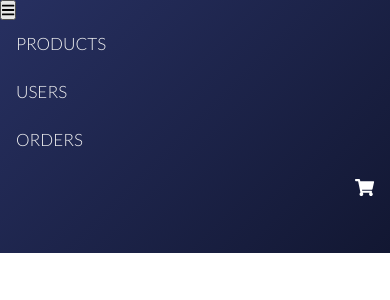
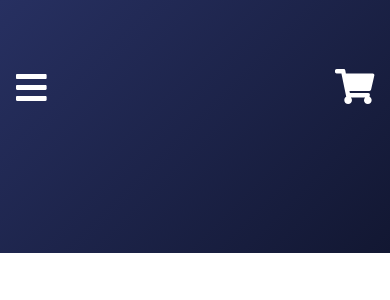
Before and after one commit to fVazquezs/supplies-ui, a React (Create React App) app: page / in a window 390 px wide. Shown: the top 300 px of the page. Built offline with nearby package versions, Linux system fonts and the light colour scheme; the HTML template or start-up script is replaced by a standard one; a web font is replaced by a local one.

Commit message:
sticky nav to add background, mobile nav working

```diff
--- a/src/App.css
+++ b/src/App.css
@@ -6,7 +6,15 @@ header {
   text-transform: uppercase;
 }
 
-.main-nav {
+.menu-button{
+  border: none;
+  background: none;
+  font-size: 250%;
+  color: #fff;
+  padding: 14px 16px;
+}
+
+.main-nav, .mobile-nav {
   float: right;
   margin-top: 55px;
   height: 100px;
@@ -56,4 +64,5 @@ nav a {
 .shopping-cart{
   float: right;
   color: #fff;
+  font-size: 250%;
 }
--- a/src/App.js
+++ b/src/App.js
@@ -12,7 +12,7 @@ export default class extends React.Component {
 
   constructor(props) {
     super(props);
-    this.state = { cart: [] };
+    this.state = { cart: [], expand: false };
   }
 
   updateCart = product => {
@@ -43,19 +43,12 @@ export default class extends React.Component {
   }
 
   mobileNav = () => {
-    var expand = false;
-    const menuIcon = expand ? (
-      <button onClick={this.expand = false}>
-        <FontAwesomeIcon icon={faTimes} />
-      </button>
-    ) : (
-        <button onClick={this.expand = true}>
-          <FontAwesomeIcon icon={faBars} />
+    const menuIcon = this.state.expand ? (
+      <div>
+        <button className='menu-button' onClick={() => this.setState({ expand: false })}>
+          <FontAwesomeIcon icon={faTimes} />
+
         </button>
-      );
-    return (
-      <nav className="mobile-nav">
-        {menuIcon}
         <ul>
           <li>
             <Link to='/products'>Products</Link>
@@ -67,6 +60,16 @@ export default class extends React.Component {
             <Link to='/orders'>Orders</Link>
           </li>
         </ul>
+      </div>
+    ) : (
+        <button className='menu-button' onClick={() => this.setState({ expand: true })}>
+          <FontAwesomeIcon icon={faBars} />
+        </button>
+      );
+    return (
+      <nav className="mobile-nav">
+        {menuIcon}
+
         <Link className="shopping-cart" to='/cart'>
           <FontAwesomeIcon icon={faShoppingCart} />
         </Link>
```
